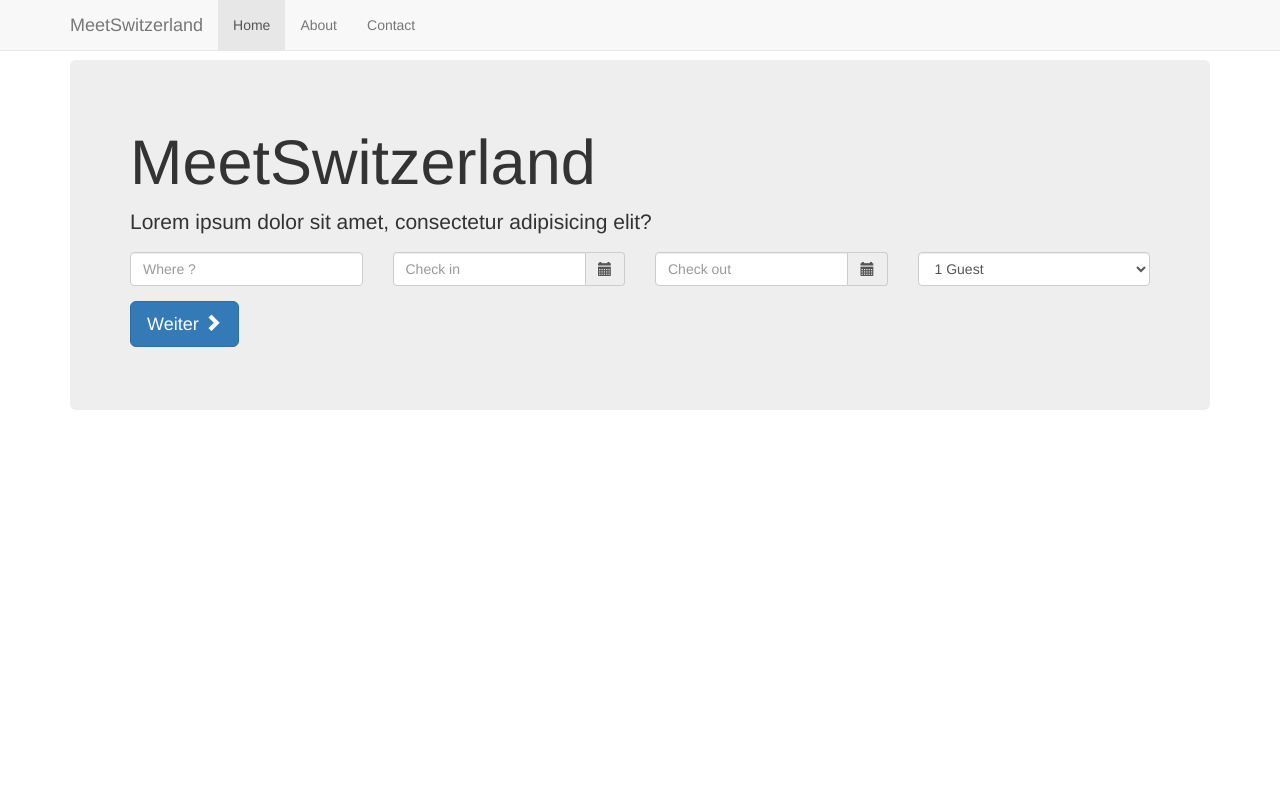
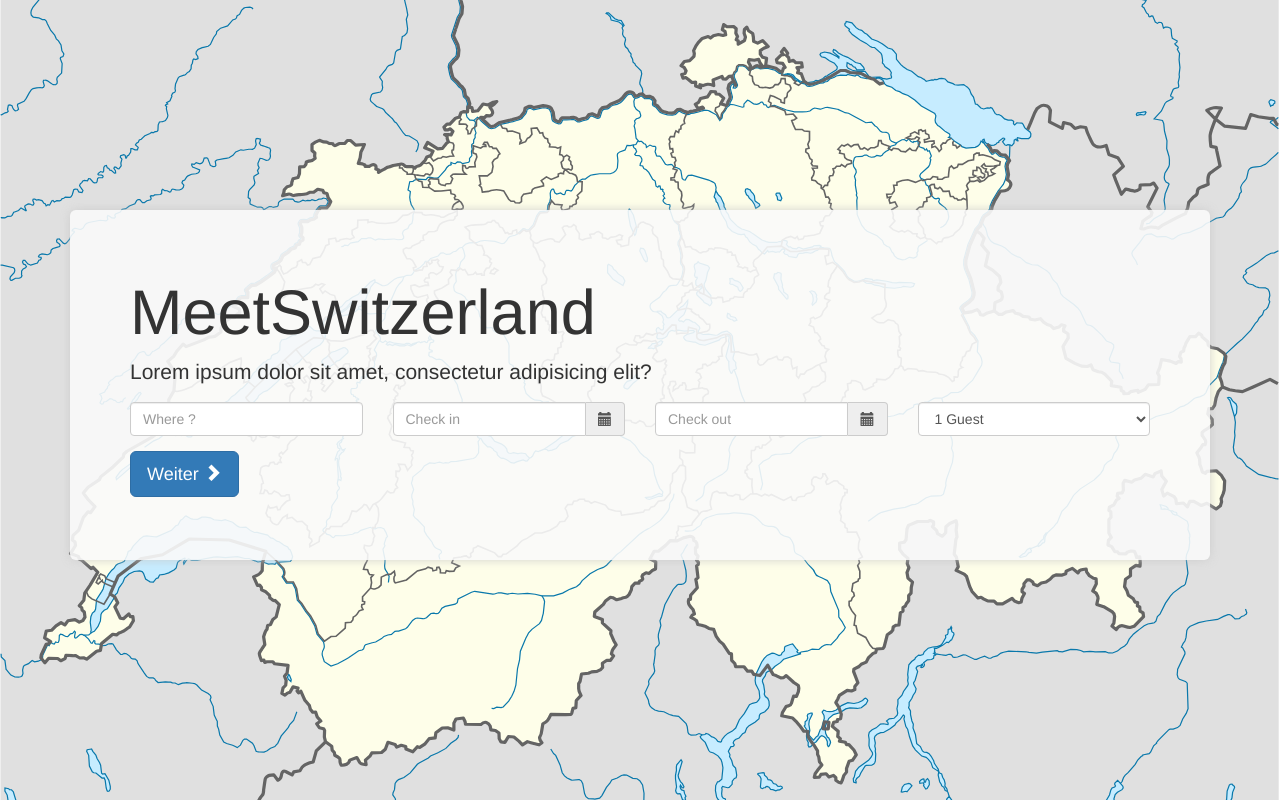
Before and after one commit to meetswitzerland/meetswitzerland.github.io, a plain HTML site: page index.html in a window 1280 px wide. Drawn offline with Linux system fonts and the light colour scheme.

Commit message:
Update index page

```diff
--- a/index.html
+++ b/index.html
@@ -9,33 +9,29 @@
 
         <link href="assets/css/bootstrap.min.css" rel="stylesheet">
         <style>
+            html, body {
+                width: 100%;
+                height: 100%;
+                min-height: 100%;
+                min-width: 100%;
+            }
             body {
-                padding-top: 60px;
+                background: url(assets/img/bg.svg) no-repeat center center fixed;
+                -webkit-background-size: cover;
+                -moz-background-size: cover;
+                -o-background-size: cover;
+                background-size: cover;
+                display: flex;
+                align-items: center;
+                justify-content: center;
+            }
+            .jumbotron {
+                background-color: rgba(250,250,250,0.9);
+                box-shadow: 0 0 10px rgba(200,200,200,0.8);
             }
         </style>
     </head>
     <body>
-
-    <nav class="navbar navbar-default navbar-fixed-top">
-        <div class="container">
-            <div class="navbar-header">
-                <button type="button" class="navbar-toggle collapsed" data-toggle="collapse" data-target="#navbar" aria-expanded="false" aria-controls="navbar">
-                    <span class="sr-only">Menu</span>
-                    <span class="icon-bar"></span>
-                    <span class="icon-bar"></span>
-                    <span class="icon-bar"></span>
-                </button>
-                <a class="navbar-brand" href="#">MeetSwitzerland</a>
-            </div>
-            <div id="navbar" class="collapse navbar-collapse">
-                <ul class="nav navbar-nav">
-                    <li class="active"><a href="#">Home</a></li>
-                    <li><a href="#about">About</a></li>
-                    <li><a href="#contact">Contact</a></li>
-                </ul>
-            </div>
-        </div>
-    </nav>
 
         <div class="container">
             <div class="jumbotron">
```
Also changed, not shown: assets/img/bg.svg (added).
